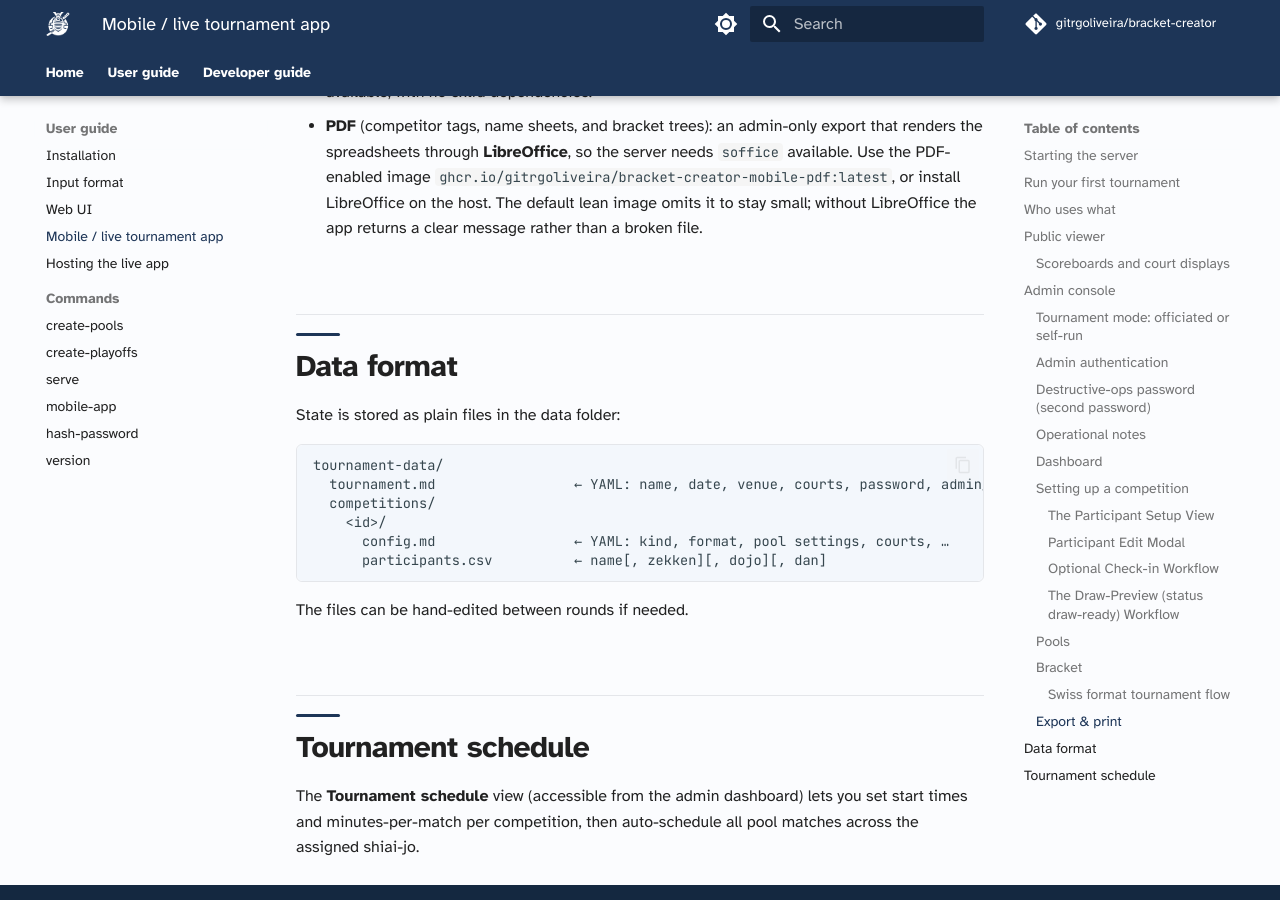
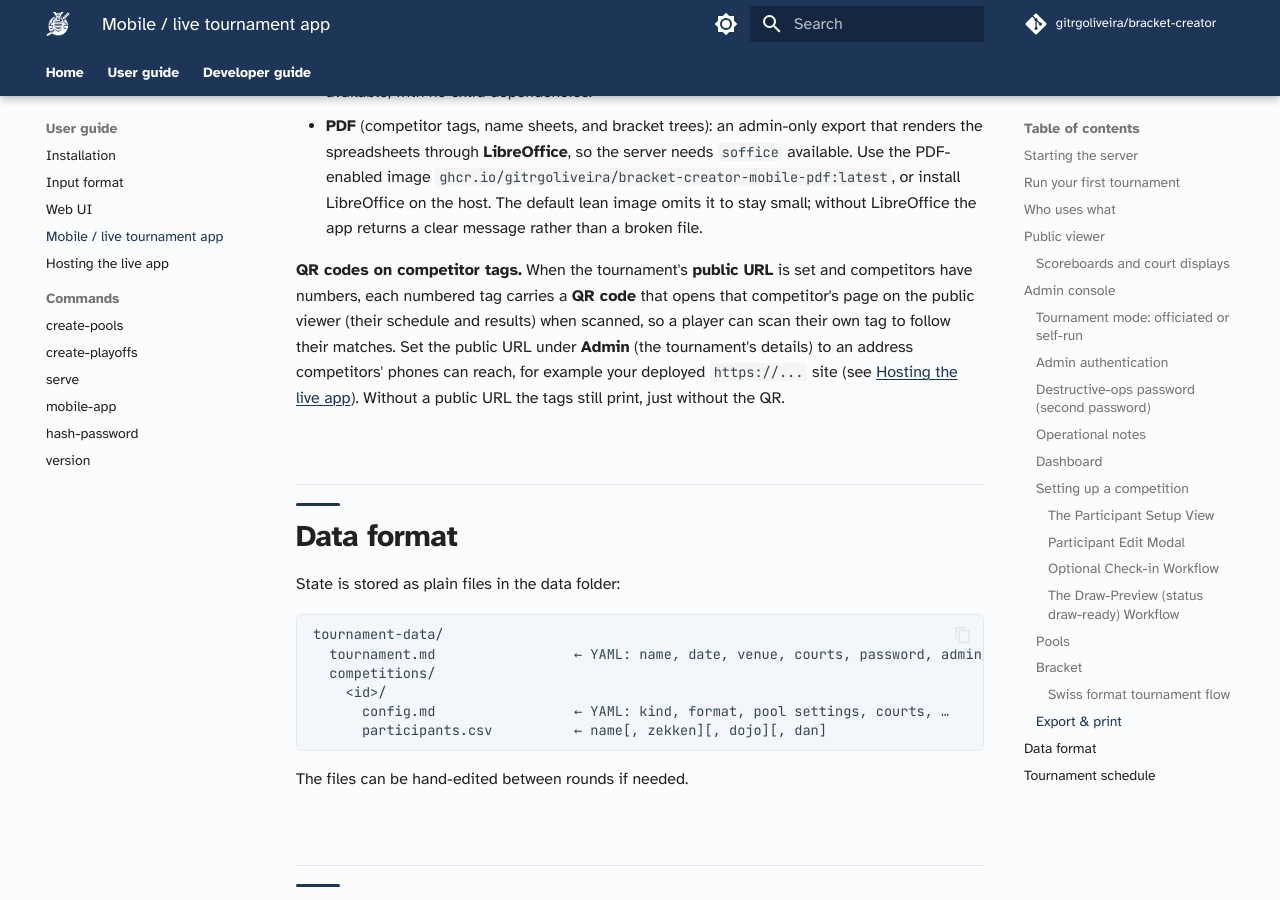
Before and after one commit to gitrgoliveira/bracket-creator, an MkDocs documentation site: the page built from docs/user-guide/mobile-app.md, in a window 1280 px wide and 900 px high, scrolled down 17851 px. Built offline with MkDocs 1.6.1 and Material for MkDocs 9.7.7, drawn with Linux system fonts in a browser that asks for light colours; comment, search, counter and statistics services are not loaded.

Commit message:
docs: document QR codes on competitor tags
Note that numbered competitor tags carry a QR code deep-linking to that
competitor's public-viewer page (their schedule and results), enabled when the
tournament's public URL is set and competitors have numbers. Without a public
URL the tags print without the QR.

Co-Authored-By: Claude Opus 4.8 <noreply@anthropic.com>

```diff
--- a/docs/user-guide/mobile-app.md
+++ b/docs/user-guide/mobile-app.md
@@ -277,6 +277,8 @@ A competition's **Export & print** offers two formats:
 - **Excel (`.xlsx`)**: the print-ready bracket workbook (pool draws, schedules, and trees). Always available, with no extra dependencies.
 - **PDF** (competitor tags, name sheets, and bracket trees): an admin-only export that renders the spreadsheets through **LibreOffice**, so the server needs `soffice` available. Use the PDF-enabled image `ghcr.io/gitrgoliveira/bracket-creator-mobile-pdf:latest`, or install LibreOffice on the host. The default lean image omits it to stay small; without LibreOffice the app returns a clear message rather than a broken file.
 
+**QR codes on competitor tags.** When the tournament's **public URL** is set and competitors have numbers, each numbered tag carries a **QR code** that opens that competitor's page on the public viewer (their schedule and results) when scanned, so a player can scan their own tag to follow their matches. Set the public URL under **Admin** (the tournament's details) to an address competitors' phones can reach, for example your deployed `https://...` site (see [Hosting the live app](hosting.md)). Without a public URL the tags still print, just without the QR.
+
 ## Data format
 
 State is stored as plain files in the data folder:
```
